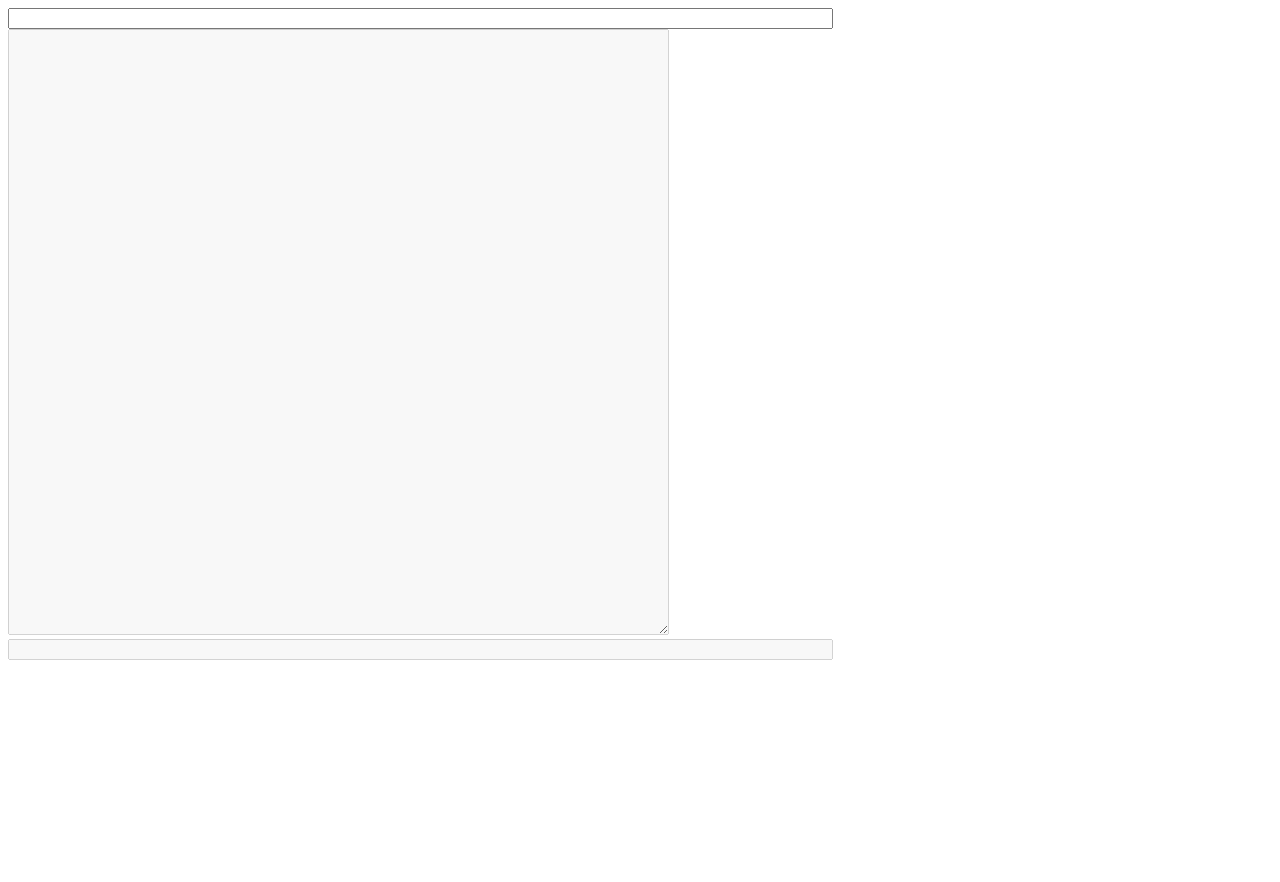
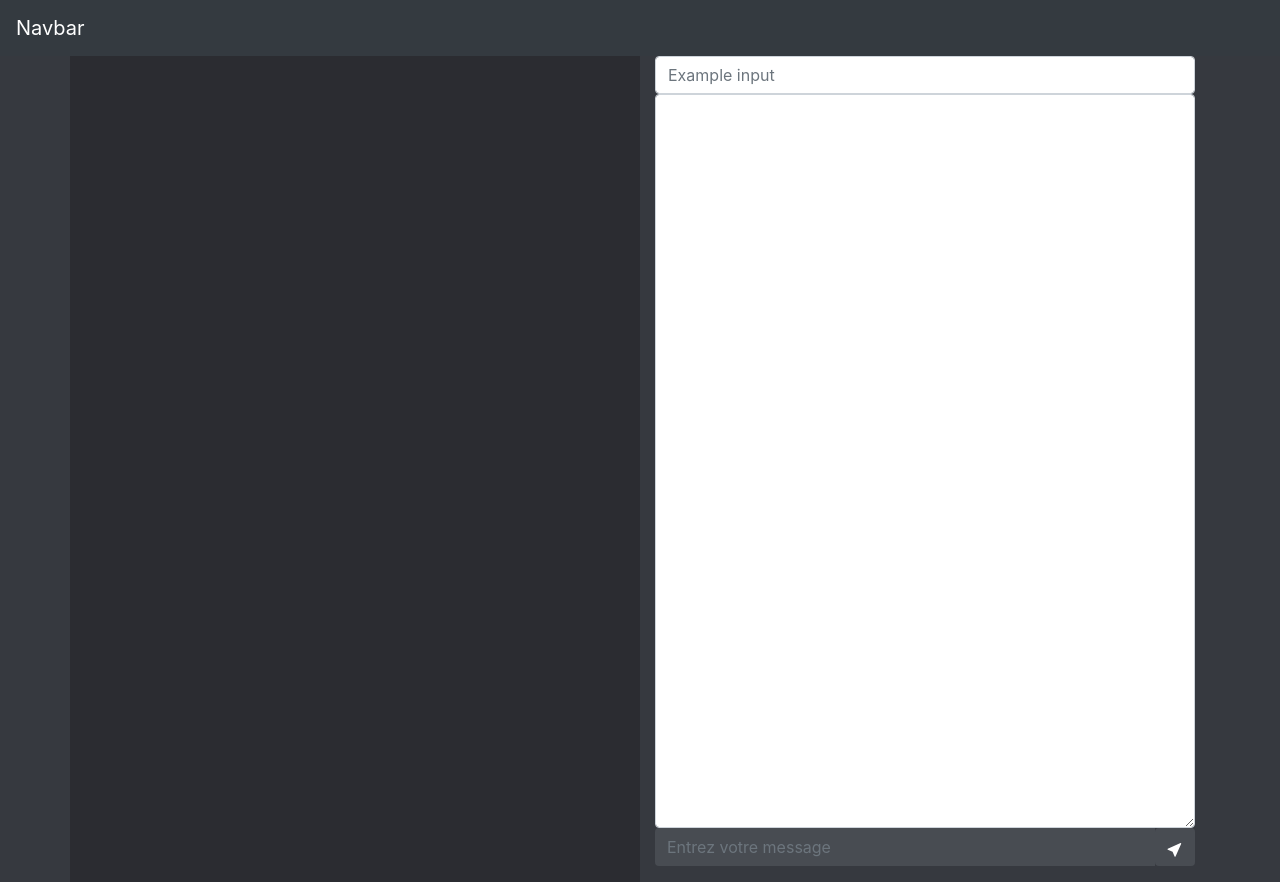
Before and after one commit to D-Adrian/ChatWeb, a website: page index.html in a window 1280 px wide. Before the commit the page ends 800 px from the top, so only its background shows below. Drawn offline with nearby package versions, Linux system fonts and the light colour scheme; no server answers.

Commit message:
design 'wip)

```diff
--- a/index.html
+++ b/index.html
@@ -4,10 +4,19 @@
     <meta charset="UTF-8">
     <meta name="viewport" content="width=device-width, initial-scale=1.0">
     <title>Test Chat Socket.IO</title>
+    <link rel="stylesheet" href="https://cdn.jsdelivr.net/npm/bootstrap@4.5.3/dist/css/bootstrap.min.css" integrity="sha384-TX8t27EcRE3e/ihU7zmQxVncDAy5uIKz4rEkgIXeMed4M0jlfIDPvg6uqKI2xXr2" crossorigin="anonymous">
+    <link rel="stylesheet" href="style.css">
 </head>
+
+<header>
+    <nav class="navbar  navbar-dark bg-dark">
+        <a class="navbar-brand" href="#">Navbar</a>
+      </nav>
+
+</header>
 <body>
 
-    <div id="app">
+    <!-- <div id="app">
         <div>
             <input @keypress.enter="changePseudo" v-model="pseudo" size="100" />
         </div>
@@ -17,7 +26,27 @@
         <div>
             <input @keypress.enter="sendMessage" v-model="client_message" size="100" :disabled="!connected" />
         </div>
+    </div> -->
+
+
+    <div class="container">
+        <div class="row">
+            <div class="col-sm-12"></div>
+
+            <div class="col-sm-6"style="background-color: #2B2C31;"></div>
+
+            <div class="col-sm-6">
+                <input @keypress.enter="changePseudo" v-model="pseudo" type="text" class="form-control" id="formGroupExampleInput" placeholder="Example input">
+                <textarea  v-model="str_messages" class="form-control" id="exampleFormControlTextarea1" cols="50" rows="30"></textarea>
+                <div class="input-group mb-3">
+                <input class="form-control" style="background: #484C52; border: #484C52;" @keypress.enter="sendMessage" v-model="client_message" type="text" class="form-control" id="formGroupExampleInput" placeholder="Entrez votre message">
+                <button class="btn btn-outline-secondary" style="background: #484C52; border: #484C52;">
+                    <svg width="1em" height="1em" viewBox="0 0 16 16" class="bi bi-cursor-fill" fill="currentColor" xmlns="http://www.w3.org/2000/svg"><path fill-rule="evenodd" d="M14.082 2.182a.5.5 0 0 1 .103.557L8.528 15.467a.5.5 0 0 1-.917-.007L5.57 10.694.803 8.652a.5.5 0 0 1-.006-.916l12.728-5.657a.5.5 0 0 1 .556.103z"/></svg></button>
+                </div>
+                </div>
+        </div>
     </div>
+
 
     <script src="https://cdn.jsdelivr.net/npm/vue@2/dist/vue.js"></script>
     <script src="https://cdnjs.cloudflare.com/ajax/libs/socket.io/3.0.0/socket.io.js"></script>
--- /dev/null
+++ b/style.css
@@ -0,0 +1,12 @@
+body {
+  background: #36393f;
+}
+
+svg {
+  color: white;
+}
+
+input,
+button {
+  vertical-align: middle;
+}
```
